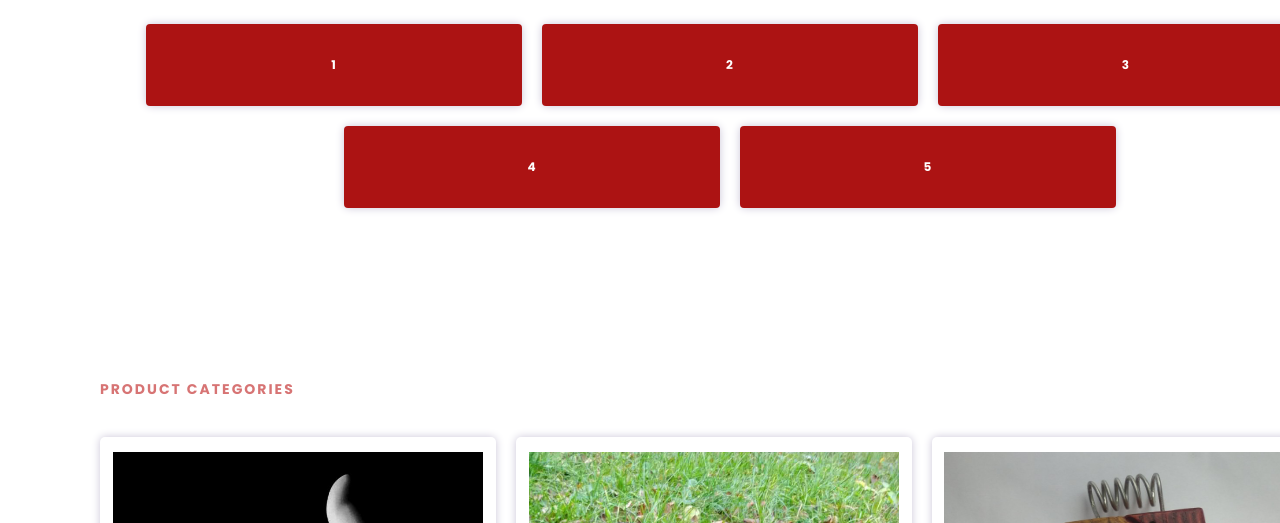
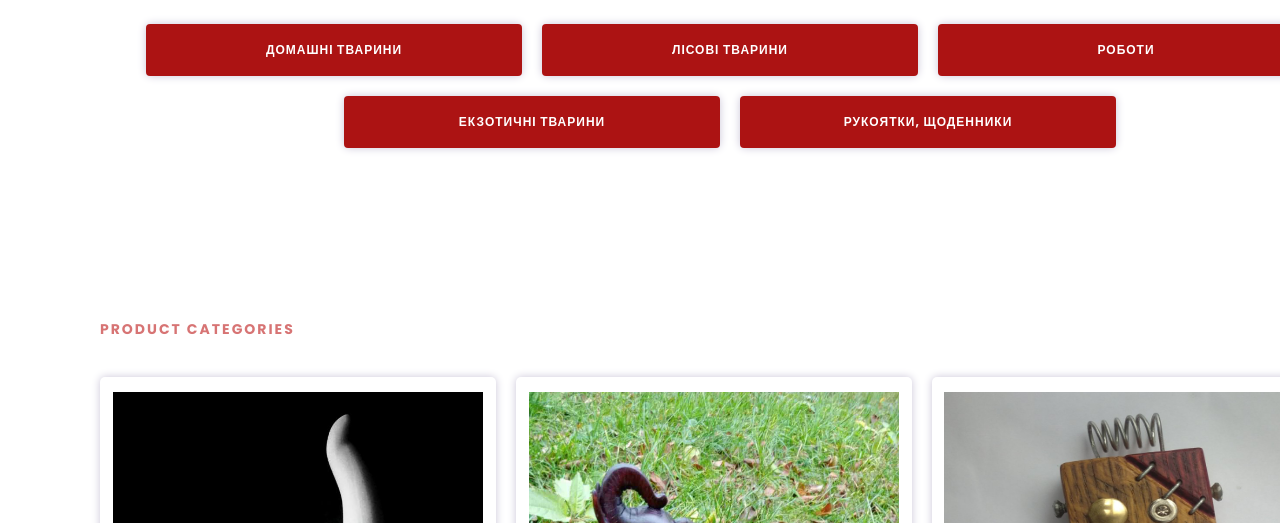
Before and after one commit to VitaliiChichuga/MY-ECO-exclusive, a plain HTML site: page shop-collection.html in a window 1280 px wide. Shown: the part 277-800 px from the top of the page. Drawn offline with nearby package versions, Linux system fonts and the light colour scheme.

Commit message:
add categories "shop-collection"

```diff
--- a/css/styles.css
+++ b/css/styles.css
@@ -403,7 +403,7 @@ img {
   margin: 15px auto;
 }
 .button {
-  padding: 40px 15px;
+  padding: 25px 15px;
   border: none;
   border-radius: 4px;
   background-color: var(--button-color);
--- a/shop-collection.html
+++ b/shop-collection.html
@@ -56,24 +56,19 @@
       <h1 class="shop-collection__title hero__title title">Колекція виробів</h1>
       <ul class="shop-collection__menu collection__list">
         <a class="collection__item shop-collection__menu-link link" href="#1">
-          <li class="button  hero__button-text" type="button"> 1
-          </li>
+          <li class="button  hero__button-text" type="button">Домашні тварини</li>
         </a>
         <a class="collection__item shop-collection__menu-link link" href="#2">
-          <li class="button  hero__button-text" type="button"> 2
-          </li>
+          <li class="button  hero__button-text" type="button">Лісові тварини</li>
         </a>
         <a class="collection__item shop-collection__menu-link link" href="#3">
-          <li class="button  hero__button-text" type="button"> 3
-          </li>
+          <li class="button  hero__button-text" type="button">Роботи</li>
         </a>
         <a class="collection__item shop-collection__menu-link link" href="#4">
-          <li class="button  hero__button-text" type="button"> 4
-          </li>
+          <li class="button  hero__button-text" type="button">Екзотичні тварини</li>
         </a>
         <a class="collection__item shop-collection__menu-link link" href="#5">
-          <li class="button  hero__button-text" type="button"> 5
-          </li>
+          <li class="button  hero__button-text" type="button">Рукоятки, щоденники</li>
         </a>
 
 
```
